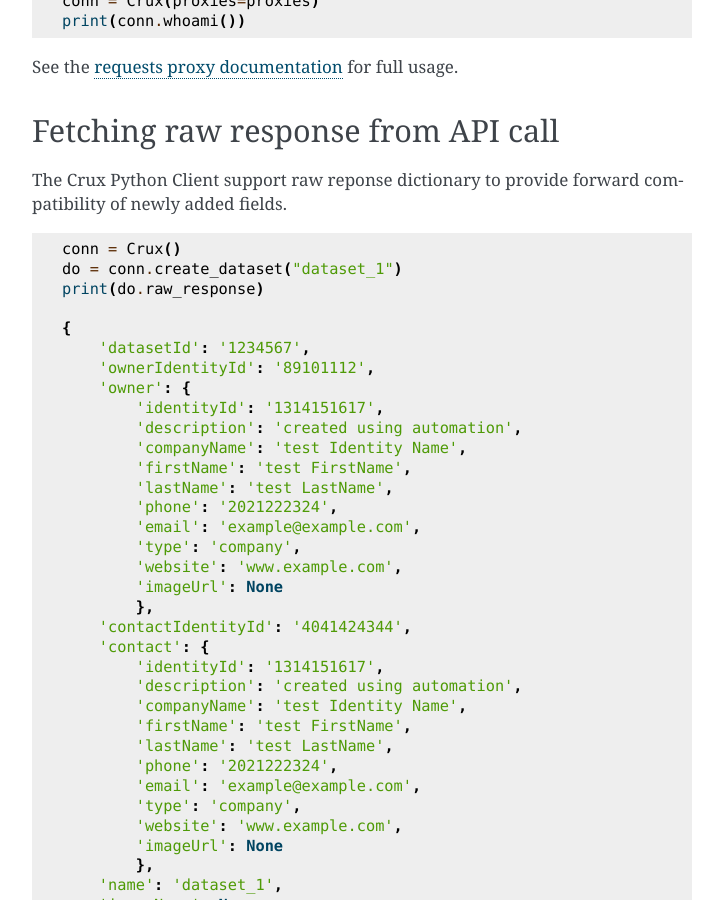
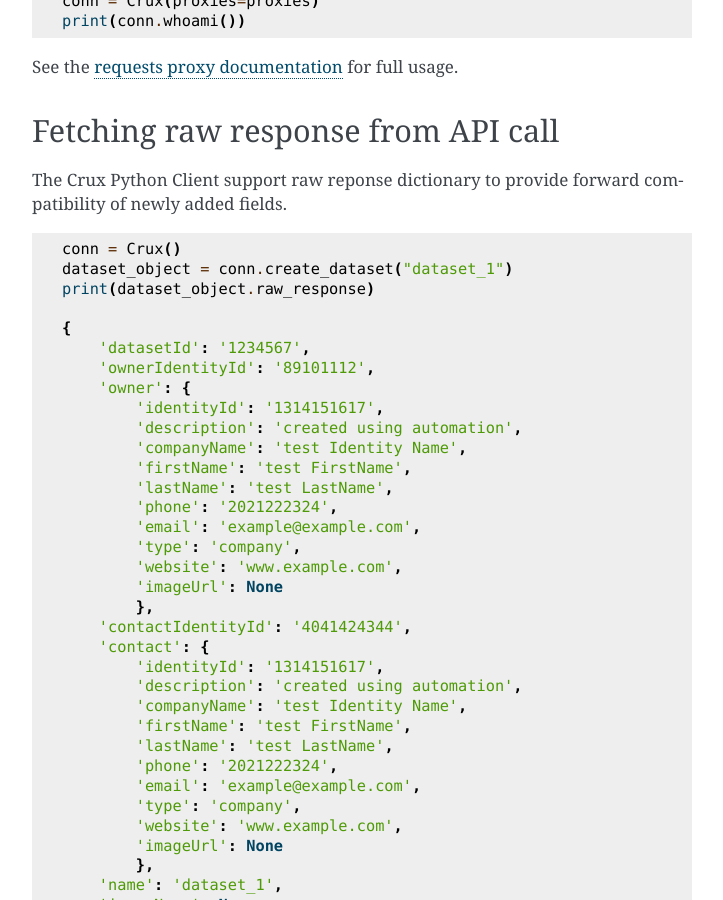
Before and after one commit to cruxinformatics/crux-python, a Sphinx documentation site: the page built from docs/client.md, in a window 1280 px wide and 900 px high, scrolled down 455 px. Shown: the whole window, without its empty margins (388-1111 px from the left). Built offline with Sphinx 7.4.7, drawn with Linux system fonts in a browser that asks for light colours; pages that are not in the unit, such as notebooks, are missing from menus.

Commit message:
Solving typo.

````diff
--- a/docs/client.md
+++ b/docs/client.md
@@ -27,8 +27,8 @@
 
 ```python
 conn = Crux()
-do = conn.create_dataset("dataset_1")
-print(do.raw_response)
+dataset_object = conn.create_dataset("dataset_1")
+print(dataset_object.raw_response)
 
 {
     'datasetId': '1234567',
````
